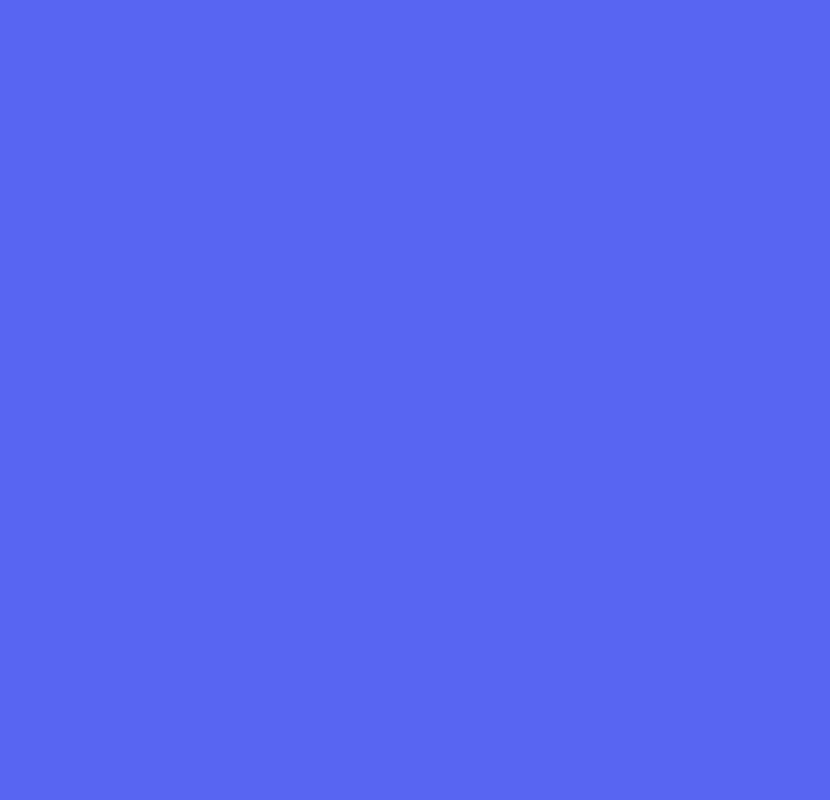
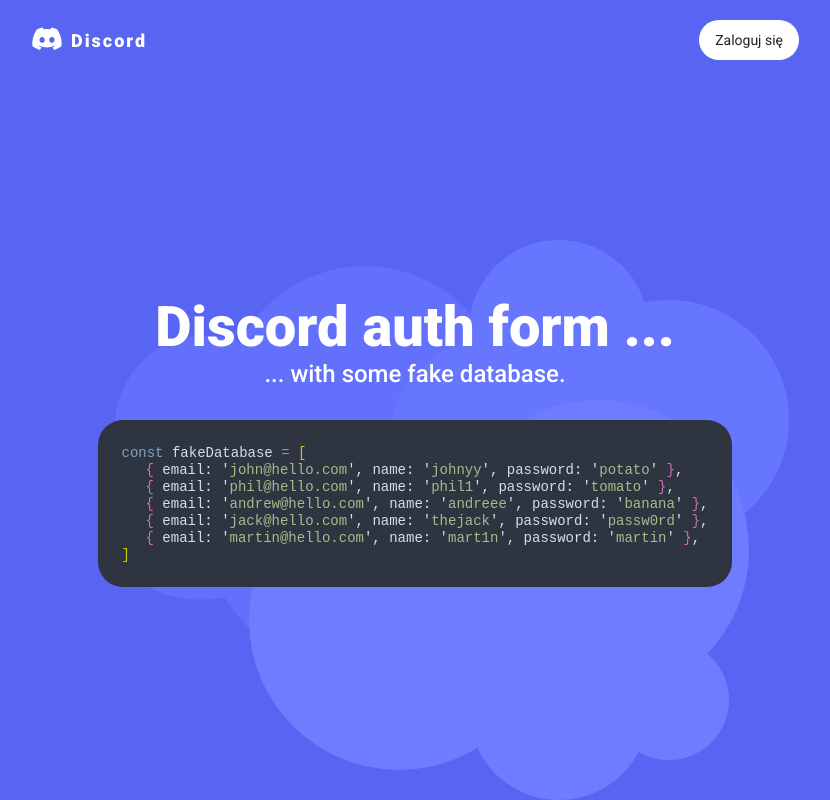
Before and after one commit to jot2ka/discord-auth-form, a Next.js app: page / in a window 1280 px wide. Before the commit this address had no page. Shown: the whole page, without its empty margins (225-1055 px from the left). Built offline with nearby package versions, Linux system fonts and the light colour scheme.

Commit message:
add home component

```diff
--- /dev/null
+++ b/assets/icons/discord.js
@@ -0,0 +1,7 @@
+const discord = (
+	<svg viewBox='0 0 640 512' xmlns='http://www.w3.org/2000/svg'>
+		<path d='M524.531,69.836a1.5,1.5,0,0,0-.764-.7A485.065,485.065,0,0,0,404.081,32.03a1.816,1.816,0,0,0-1.923.91,337.461,337.461,0,0,0-14.9,30.6,447.848,447.848,0,0,0-134.426,0,309.541,309.541,0,0,0-15.135-30.6,1.89,1.89,0,0,0-1.924-.91A483.689,483.689,0,0,0,116.085,69.137a1.712,1.712,0,0,0-.788.676C39.068,183.651,18.186,294.69,28.43,404.354a2.016,2.016,0,0,0,.765,1.375A487.666,487.666,0,0,0,176.02,479.918a1.9,1.9,0,0,0,2.063-.676A348.2,348.2,0,0,0,208.12,430.4a1.86,1.86,0,0,0-1.019-2.588,321.173,321.173,0,0,1-45.868-21.853,1.885,1.885,0,0,1-.185-3.126c3.082-2.309,6.166-4.711,9.109-7.137a1.819,1.819,0,0,1,1.9-.256c96.229,43.917,200.41,43.917,295.5,0a1.812,1.812,0,0,1,1.924.233c2.944,2.426,6.027,4.851,9.132,7.16a1.884,1.884,0,0,1-.162,3.126,301.407,301.407,0,0,1-45.89,21.83,1.875,1.875,0,0,0-1,2.611,391.055,391.055,0,0,0,30.014,48.815,1.864,1.864,0,0,0,2.063.7A486.048,486.048,0,0,0,610.7,405.729a1.882,1.882,0,0,0,.765-1.352C623.729,277.594,590.933,167.465,524.531,69.836ZM222.491,337.58c-28.972,0-52.844-26.587-52.844-59.239S193.056,219.1,222.491,219.1c29.665,0,53.306,26.82,52.843,59.239C275.334,310.993,251.924,337.58,222.491,337.58Zm195.38,0c-28.971,0-52.843-26.587-52.843-59.239S388.437,219.1,417.871,219.1c29.667,0,53.307,26.82,52.844,59.239C470.715,310.993,447.538,337.58,417.871,337.58Z' />
+	</svg>
+)
+
+export default discord
--- /dev/null
+++ b/components/home/Home.js
@@ -0,0 +1,62 @@
+import Link from 'next/link'
+import classes from './Home.module.scss'
+
+import discord from '../../assets/icons/discord'
+
+import fakeDatabase from '../../lib/fakeDatabase'
+
+export default function Home() {
+	const renderDatabase = fakeDatabase.map((item, i) => {
+		const { email, name, password } = item
+		return (
+			<li className={classes.item} key={i}>
+				<code className={classes.data}>
+					<span className={classes.purple}>{'{'}</span>{' '}
+					<span className={classes.white}>email: '</span>
+					<span className={classes.green}>{email}</span>
+					<span className={classes.white}>', name: '</span>
+					<span className={classes.green}>{name}</span>
+					<span className={classes.white}>', password: '</span>
+					<span className={classes.green}>{password}</span>
+					<span className={classes.white}>'</span>{' '}
+					<span className={classes.purple}>{'}'}</span>
+					<span className={classes.white}>,</span>
+				</code>
+			</li>
+		)
+	})
+
+	return (
+		<div className={classes.container}>
+			<nav className={classes.nav}>
+				<div className={classes.logo}>
+					<div className={classes.icon}>{discord}</div>
+					<div className={classes.name}>Discord</div>
+				</div>
+				<Link href='/login'>
+					<a className={classes.login}>Zaloguj się</a>
+				</Link>
+			</nav>
+			<main className={classes.main}>
+				<div className={classes.title}>Discord auth form ...</div>
+				<div className={classes.subtitle}>... with some fake database.</div>
+				<ul className={classes.list}>
+					<li className={classes.item}>
+						<code>
+							<span className={classes.blue}>const</span>{' '}
+							<span className={classes.white}>fakeDatabase</span>{' '}
+							<span className={classes.blue}>=</span>{' '}
+							<span className={classes.yellow}>[</span>
+						</code>
+					</li>
+					{renderDatabase}
+					<li className={classes.item}>
+						<code>
+							<span className={classes.yellow}>]</span>
+						</code>
+					</li>
+				</ul>
+			</main>
+		</div>
+	)
+}
--- /dev/null
+++ b/components/home/Home.module.scss
@@ -0,0 +1,113 @@
+@use '../../styles/utilities/' as *;
+
+.container {
+	min-height: 100vh;
+	max-width: 800px;
+	margin: 0 auto;
+
+	nav.nav {
+		@include noselect;
+		display: flex;
+		align-items: center;
+		justify-content: space-between;
+		height: 80px;
+		padding: 16px;
+
+		.logo {
+			display: flex;
+			align-items: center;
+			cursor: pointer;
+
+			.icon {
+				width: 32px;
+				margin-right: 8px;
+				fill: $white;
+			}
+
+			.name {
+				font-size: 1.8rem;
+				font-weight: 900;
+				letter-spacing: 2px;
+				color: $white;
+			}
+		}
+
+		.login {
+			padding: 12px 16px;
+			font-size: 1.4rem;
+			border-radius: 50px;
+			background-color: $white;
+			color: $black;
+			text-decoration: none;
+			cursor: pointer;
+			transition: 0.2s all ease-in-out;
+
+			&:hover {
+				box-shadow: 0 8px 10px 0 rgb(0 0 0 / 20%);
+				color: $blurple;
+			}
+		}
+	}
+
+	main.main {
+		display: flex;
+		align-items: center;
+		justify-content: center;
+		flex-direction: column;
+		height: calc(100vh - 80px);
+
+		.title {
+			@include noselect;
+			font-size: 5.6rem;
+			font-weight: 900;
+			text-align: center;
+			color: $white;
+		}
+
+		.subtitle {
+			@include noselect;
+			font-size: 2.4rem;
+			font-weight: 500;
+			text-align: center;
+			color: $white;
+		}
+
+		.list {
+			list-style: none;
+			margin-top: 32px;
+			padding: 24px;
+			border-radius: 25px;
+			background-color: #2e3440;
+
+			.item {
+				font-size: 1.4rem;
+
+				code {
+					.blue {
+						color: #81a1c1;
+					}
+
+					.white {
+						color: #d8dee9;
+					}
+
+					.yellow {
+						color: #c9ca00;
+					}
+
+					.green {
+						color: #a3be8c;
+					}
+
+					.purple {
+						color: #cf70b9;
+					}
+				}
+
+				.data {
+					padding-left: 24px;
+				}
+			}
+		}
+	}
+}
--- a/pages/index.js
+++ b/pages/index.js
@@ -1,11 +1,5 @@
+import Home from '../components/home/Home'
+
 export default function HomePage() {
-	return null
+	return <Home />
 }
-
-export async function getStaticProps() {
-	return {
-		redirect: {
-			destination: '/login',
-		},
-	}
-}
```
